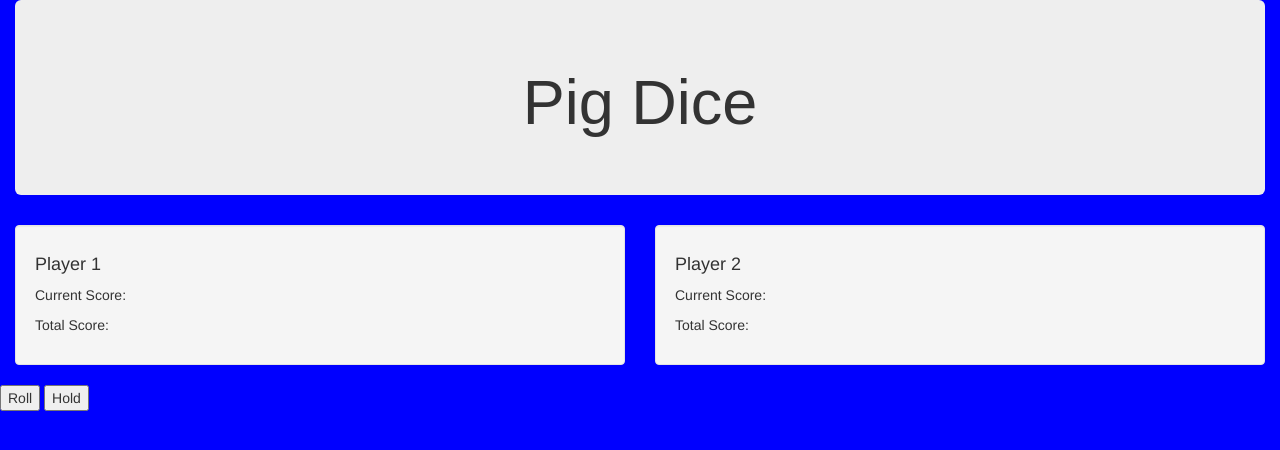
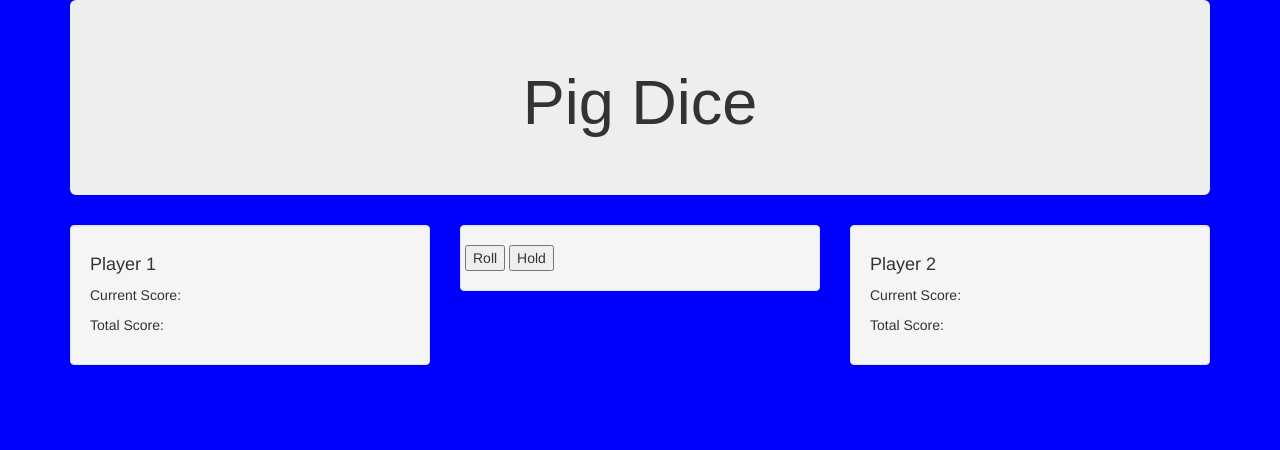
Before and after one commit to Ronyonka/pig-dice, a plain HTML site: page index.html in a window 1280 px wide. Drawn offline with Linux system fonts and the light colour scheme.

Commit message:
added more backend logic

```diff
--- a/index.html
+++ b/index.html
@@ -8,12 +8,12 @@
 </head>
 
 <body>
-  <div class="container-fluid">
+  <div class="container">
     <div class="jumbotron">
       <h1>Pig Dice</h1>
     </div>
     <div class="row">
-      <div class="col-md-6">
+      <div class="col-md-4">
         <div class="well">
           <h4>Player 1</h4>
           <div class="playerOne">
@@ -22,7 +22,15 @@
           </div>
         </div>
       </div>
-      <div class="col-md-6">
+      <div class="col-md-4">
+        <div class="well">
+          <div class="row" id="buttons">
+            <button type="button" name="button" class="active" onclick="rollDice()">Roll</button>
+            <button type="button" name="button" onclick="hold()">Hold</button>
+          </div>
+        </div>
+      </div>
+      <div class="col-md-4">
         <div class="well">
           <h4>Player 2</h4>
           <div class="playerOne">
@@ -32,10 +40,7 @@
         </div>
       </div>
     </div>
-    <div class="row" id="buttons">
-      <button type="button" name="button" onclick="rollDice()">Roll</button>
-      <button type="button" name="button">Hold</button>
-    </div>
+
   </div>
 
   <script type="text/javascript" src="js/jquery-3.3.1.js"></script>
--- a/js/script.js
+++ b/js/script.js
@@ -1,37 +1,25 @@
 // Business logic
-var scores , activePlayer , gamePlaying = true;
-var roundScore =  0;
+var scores, activePlayer, gamePlaying = true;
+var roundScore = 0;
 InitFunction();
-function rollDice() {
-  // var summation = 0;
-  // var dice = Math.floor(Math.random() * 6) + 1;
-
-  // if (dice != 1) {
-  //   summation += dice
-  //   $("#currentScore").text(summation);
-  // } else {
-  //   alert('you rolled a one')
-  // }
-  // document.querySelector('.btn-roll').addEventListener('click', function() {
-
-      if(gamePlaying) {
-          // 1. Random number
+function rollDice(){
+// document.querySelector('.active').addEventListener('click', function() {
+  if (gamePlaying) {
     var dice = Math.floor(Math.random() * 6) + 1;
-
-          // // 2. Display the result
-          // var diceDOM = document.querySelector('.dice');
-          // diceDOM.style.display = 'block';
-          // diceDOM.src = 'dice-' + dice + '.png';
-
-          // 3. Update the round score only if the rolled number is NOT 1
     if (dice !== 1) {
       // Add Score
       roundScore += dice;
       document.querySelector('#currentScore').textContent = roundScore;
+    } else {
+      alert('You rolled a one you LOSER!!!!!!!!!')
+      hold();
     }
-          else {
-            alert('you rolled a one');
   }
+  if (roundScore >= 50){
+    alert('you win!')
+  }
+function hold(){
+  $('.active').toggleClass()
 }
 }
 
```
Lines whose indentation alone changed are shown as unchanged.
